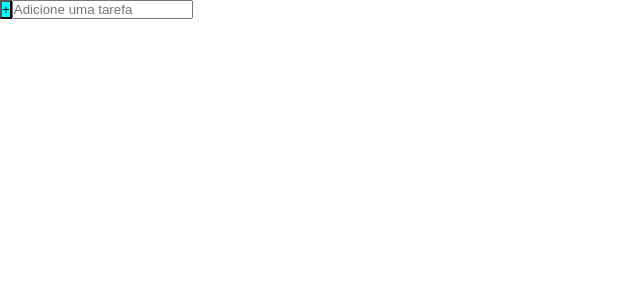
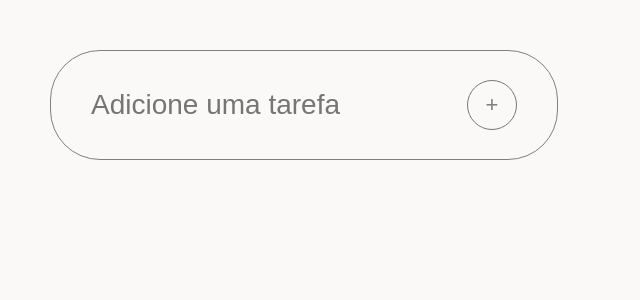
Before and after one commit to HenriqueMelo2007/to-do-list, a React (Vite) app: page / in a window 1280 px wide. Shown: the top 300 px of the page, without its empty margins (0-640 px from the left). Built offline with nearby package versions, Linux system fonts and the light colour scheme.

Commit message:
concluindo parte visual componente de adicionar tarefas

```diff
--- a/src/App.jsx
+++ b/src/App.jsx
@@ -3,7 +3,7 @@ import { AddTarefa } from "./components/adicionarTarefa/addtarefa"
 export function App() {
 
   return (
-    <div>
+    <div className="container">
       <AddTarefa></AddTarefa>
     </div>
   )
--- a/src/components/adicionarTarefa/addtarefa.jsx
+++ b/src/components/adicionarTarefa/addtarefa.jsx
@@ -3,8 +3,8 @@ import styles from './addtarefa.module.css'
 export function AddTarefa () {
   return (
     <div className={styles.boxAdd}>
+      <input className={styles.inputAdd} type="text" placeholder="Adicione uma tarefa" />
       <button className={styles.btnAdd}>+</button>
-      <input className={styles.inputAdd} type="text" placeholder="Adicione uma tarefa" />
     </div>
   )
 }
--- a/src/components/adicionarTarefa/addtarefa.module.css
+++ b/src/components/adicionarTarefa/addtarefa.module.css
@@ -1,3 +1,35 @@
+.boxAdd {
+  height: 110px;
+  padding: 10px 40px;
+  width: max-content;
+  border: 1px solid gray;
+  display: flex;
+  align-items: center;
+  border-radius: 50px;
+}
+
+.inputAdd {
+  color: var(--color-blue);
+  background-color: var(--color-background);;
+  font-size: 28px;
+  border: none;
+  outline: none;
+}
+
 .btnAdd {
-  background-color: aqua;
+  margin-left: 15px;
+  display: flex;
+  align-items: center;
+  justify-content: center;
+  font-size: 22px;
+  border-radius: 50%;
+  border: 1px solid var(--color-gray);
+  color: gray;
+  background-color: transparent;
+  width: 50px;
+  height: 50px;
 }
+
+.btnAdd:hover {
+  cursor: pointer;
+}
--- a/src/index.css
+++ b/src/index.css
@@ -1,6 +1,9 @@
 :root {
   --font-roboto: 'Roboto', sans-serif;
   --font-lato: 'Lato', sans-serif;
+  --color-background: #faf9f8;
+  --color-blue: #2564cf;
+  --color-gray: rgb(119, 119, 119);
 }
 
 * {
@@ -8,3 +11,11 @@
   padding: 0;
   box-sizing: border-box;
 }
+
+body {
+  background-color: var(--color-background);
+}
+
+.container {
+  padding: 50px;
+}
```
